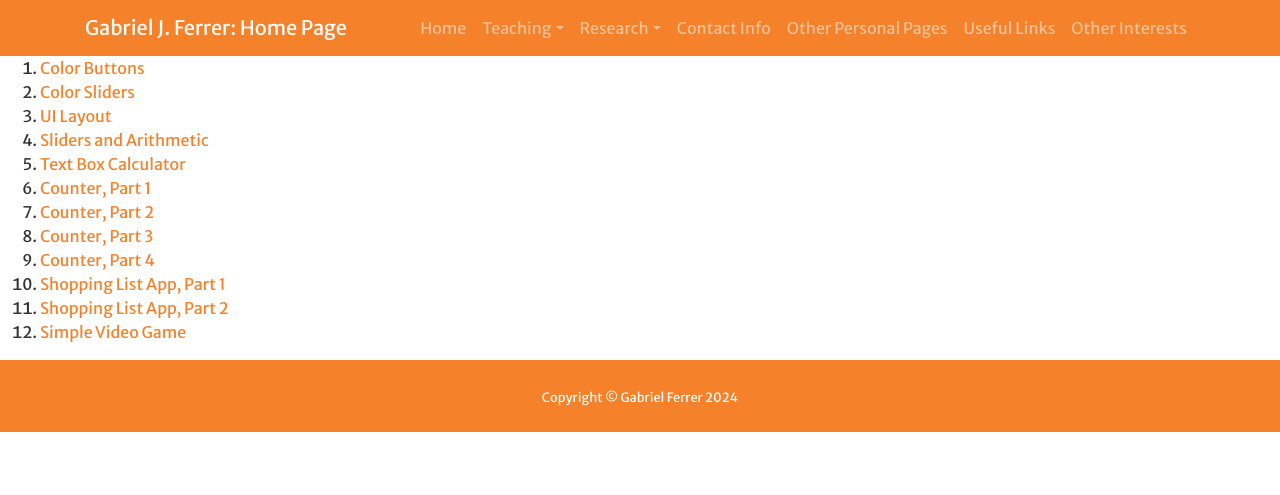
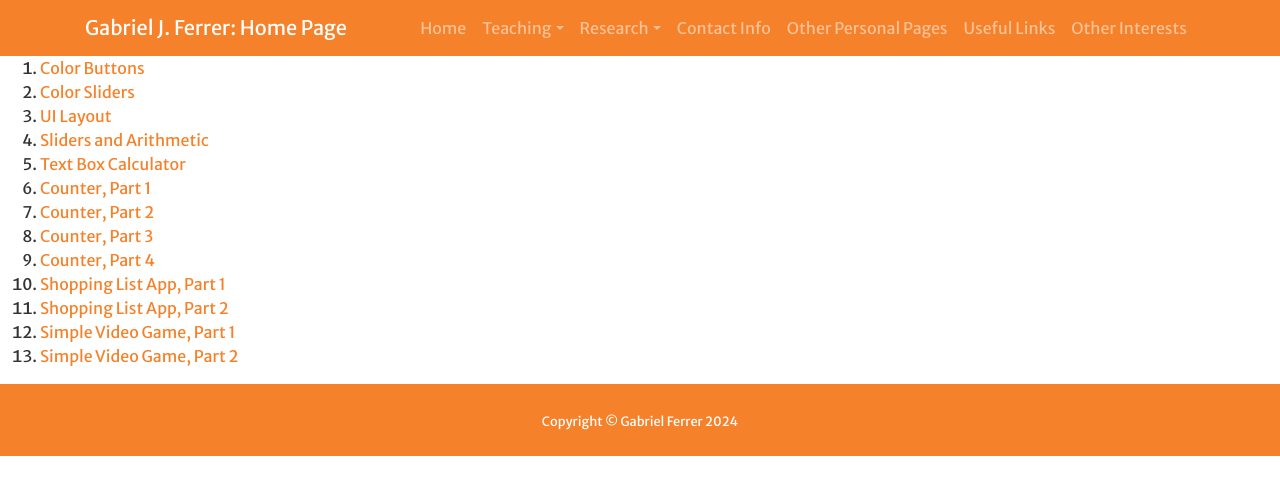
Before and after one commit to gjf2a/gjf2a.github.io, a Jekyll site: the page built from app_inventor_links.md, in a window 1280 px wide. Shown: the top 495 px of the page. Built offline with Jekyll 4.4.1, drawn with Linux system fonts in a browser that asks for light colours; a script that is not in the unit is left out.

Commit message:
Update app_inventor_links.md

```diff
--- a/app_inventor_links.md
+++ b/app_inventor_links.md
@@ -13,4 +13,5 @@ layout: default
 9. [Counter, Part 4](https://youtu.be/Wv44T9QZbNY)
 10. [Shopping List App, Part 1](https://youtu.be/NeDV95sx53c)
 11. [Shopping List App, Part 2](https://youtu.be/z6hERstvdVw)
-12. [Simple Video Game](https://youtu.be/z6hERstvdVw)
+12. [Simple Video Game, Part 1](https://youtu.be/z6hERstvdVw)
+13. [Simple Video Game, Part 2](https://youtu.be/OkOwzeJCm38)
```
